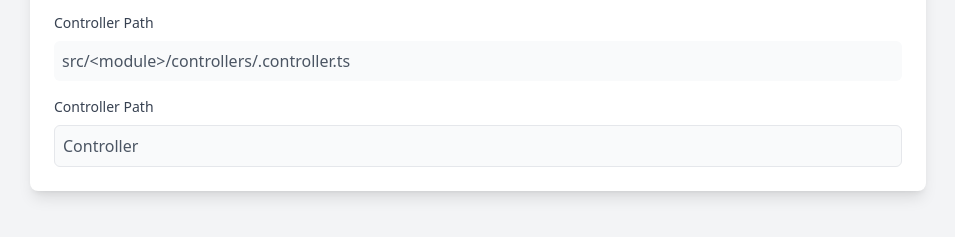
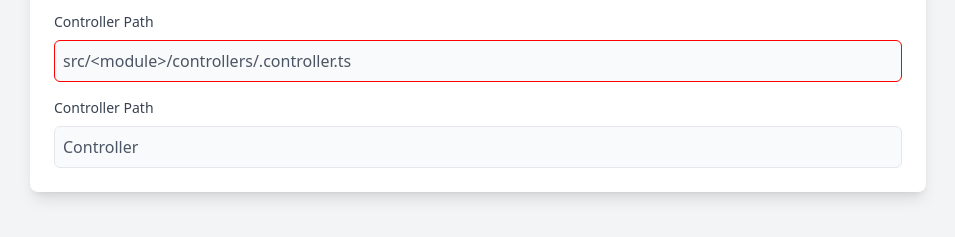
Before and after one commit to vitaly-rudenko-deel/deel-engage-tools, a plain HTML site: page controller/index.html in a window 1280 px wide. Shown: the part 381-618 px from the top of the page, without its empty margins (162-1117 px from the left). Drawn offline with nearby package versions, Linux system fonts and the light colour scheme.

Commit message:
Warn when not plural

```diff
--- a/controller/index.html
+++ b/controller/index.html
@@ -68,6 +68,10 @@
                 }
             }
 
+            if (!resources.at(-1)?.endsWith('s')) {
+                warning = true;
+            }
+
             return {
                 controllerPath: 'src/<module>/controllers/' + (isAdmin ? 'admin/' : '') + resources.join('/') + '.controller.ts',
                 controllerName: (isAdmin ? 'Admin' : '') + resources
```
